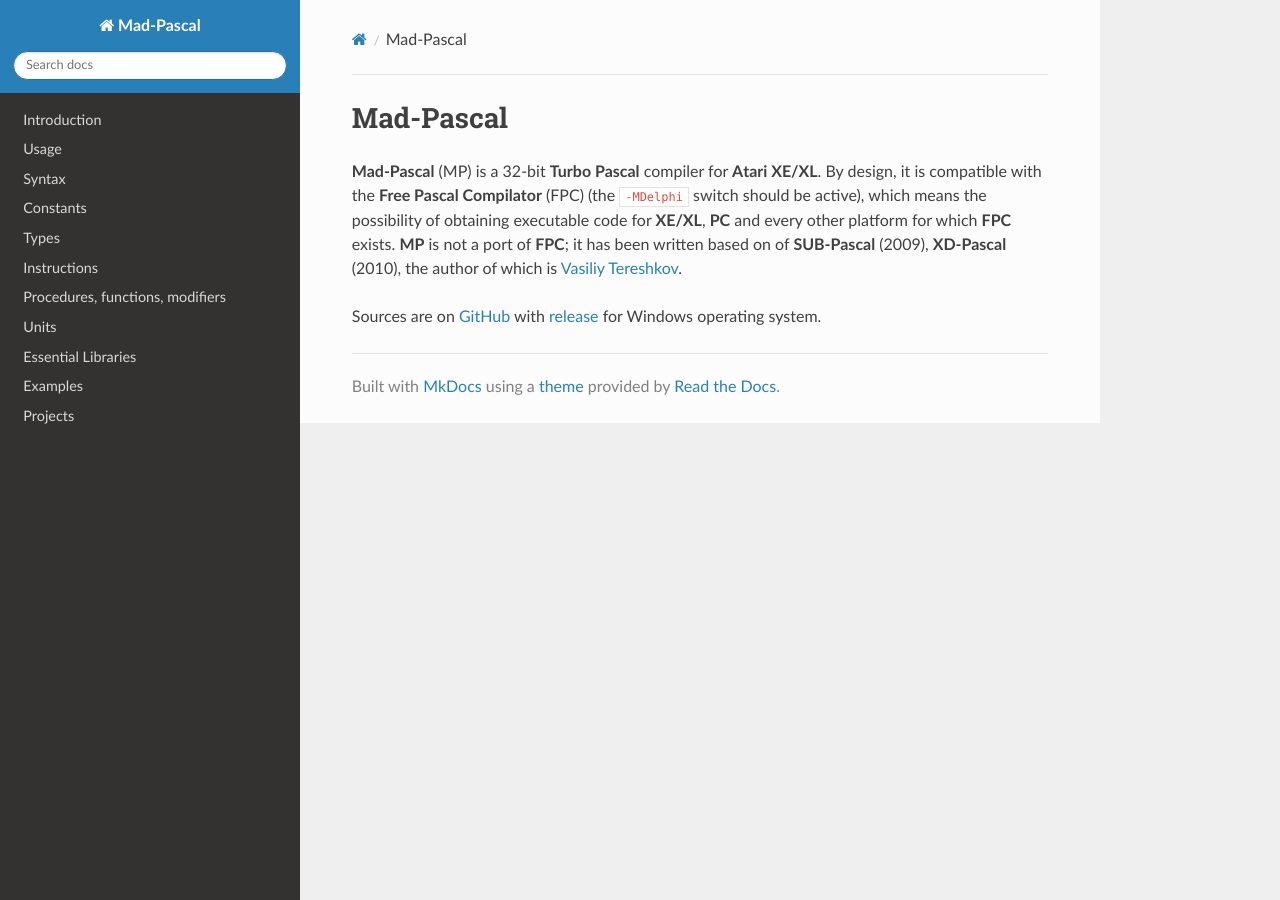
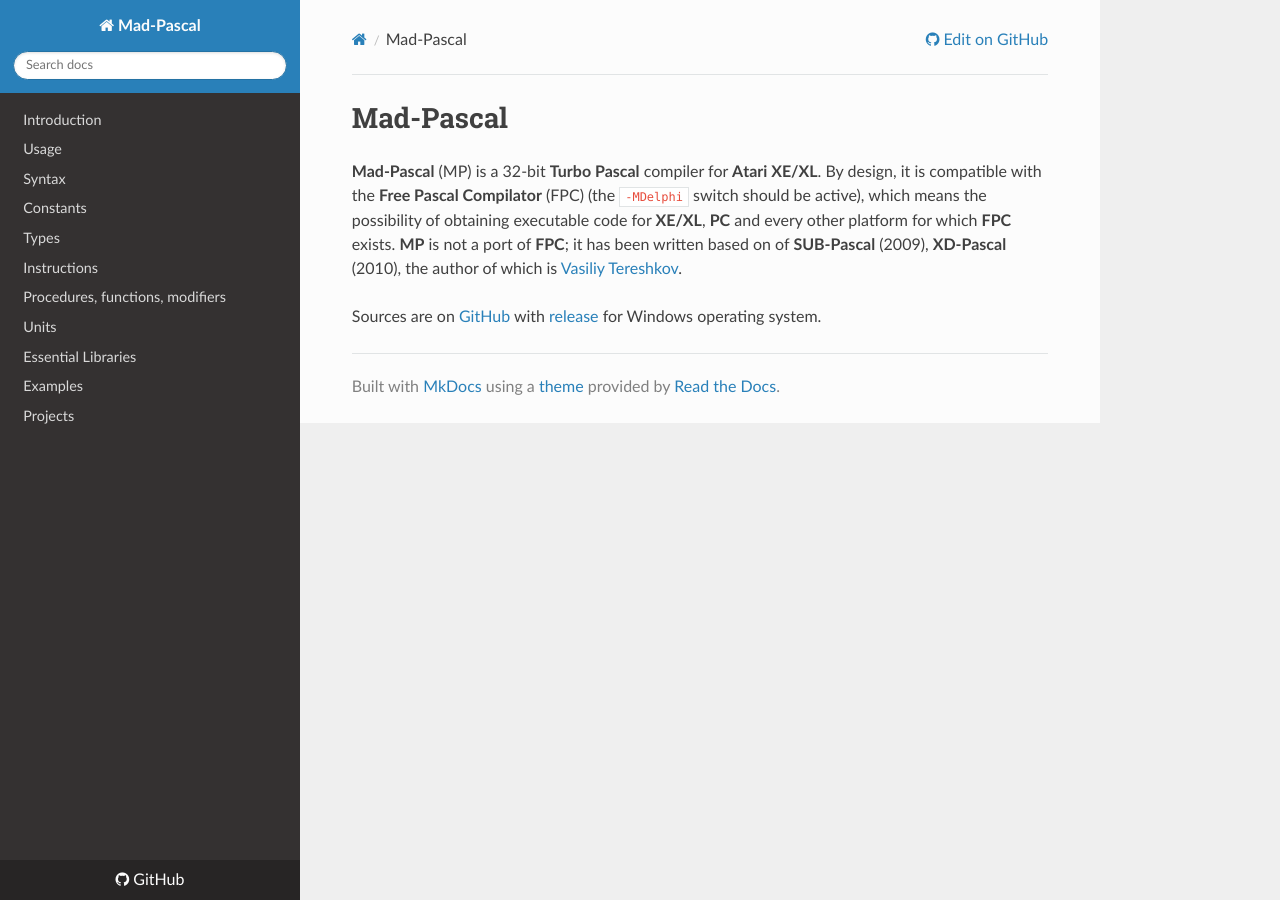
Before and after one commit to tebe6502/mad-pascal-en-mkdocs, an MkDocs documentation site: the page built from docs/index.md, in a window 1280 px wide. Built offline with MkDocs 1.6.1, drawn with Linux system fonts in a browser that asks for light colours; nearby versions of some CDN libraries; part of the change alters nothing that is shown.

```diff
--- a/mkdocs.yml
+++ b/mkdocs.yml
@@ -3,10 +3,10 @@ site_author: TeBe
 site_description: "Mad-Pascal Documentation"
 site_keyword: "cross-compiler"
 
+repo_url: https://github.com/tebe6502/Mad-Pascal
+
 theme:
     name: readthedocs
-    highlightjs: true
-    hljs_style: dark
     hljs_languages:
         - delphi
 
```
Also changed, not shown: 1 other file.
